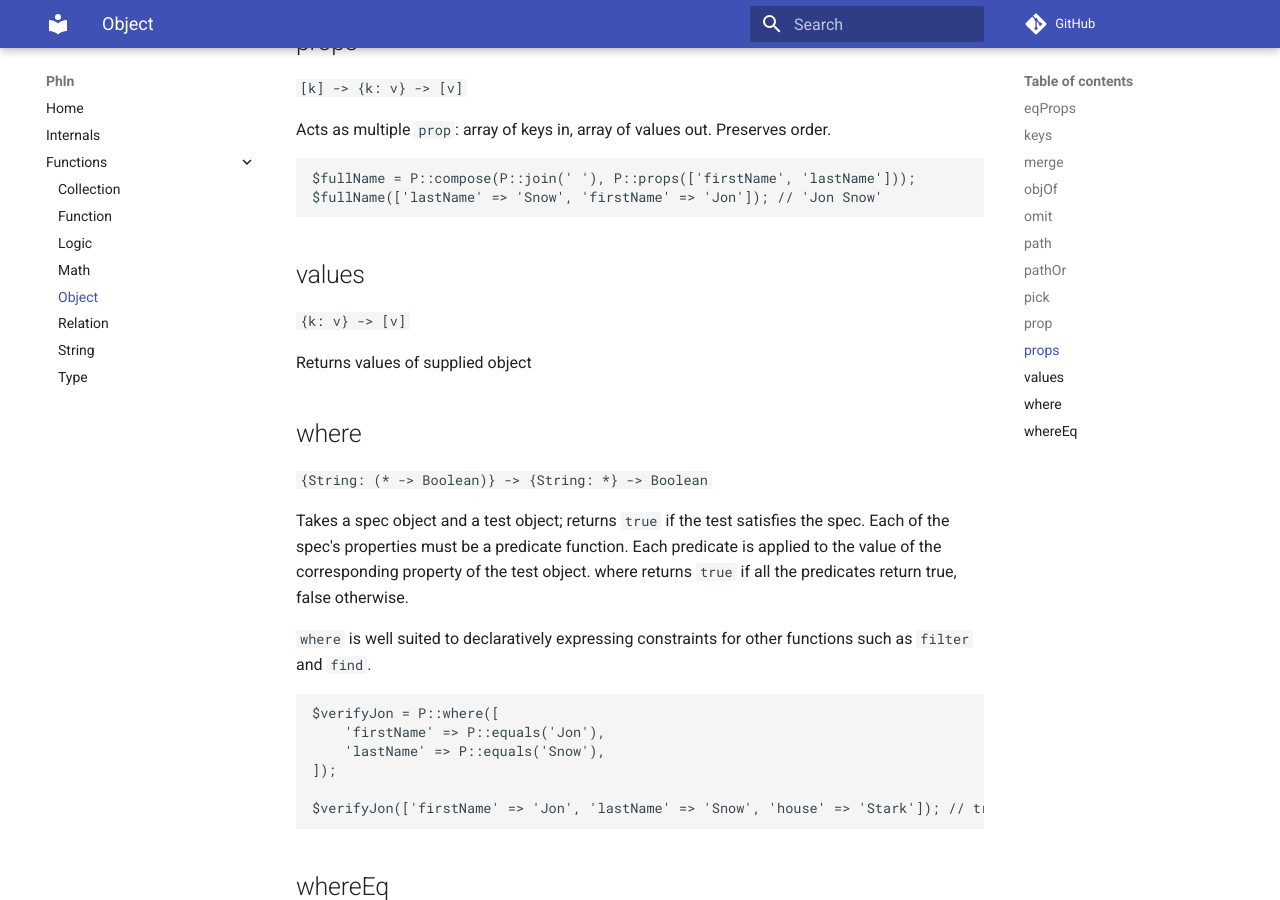
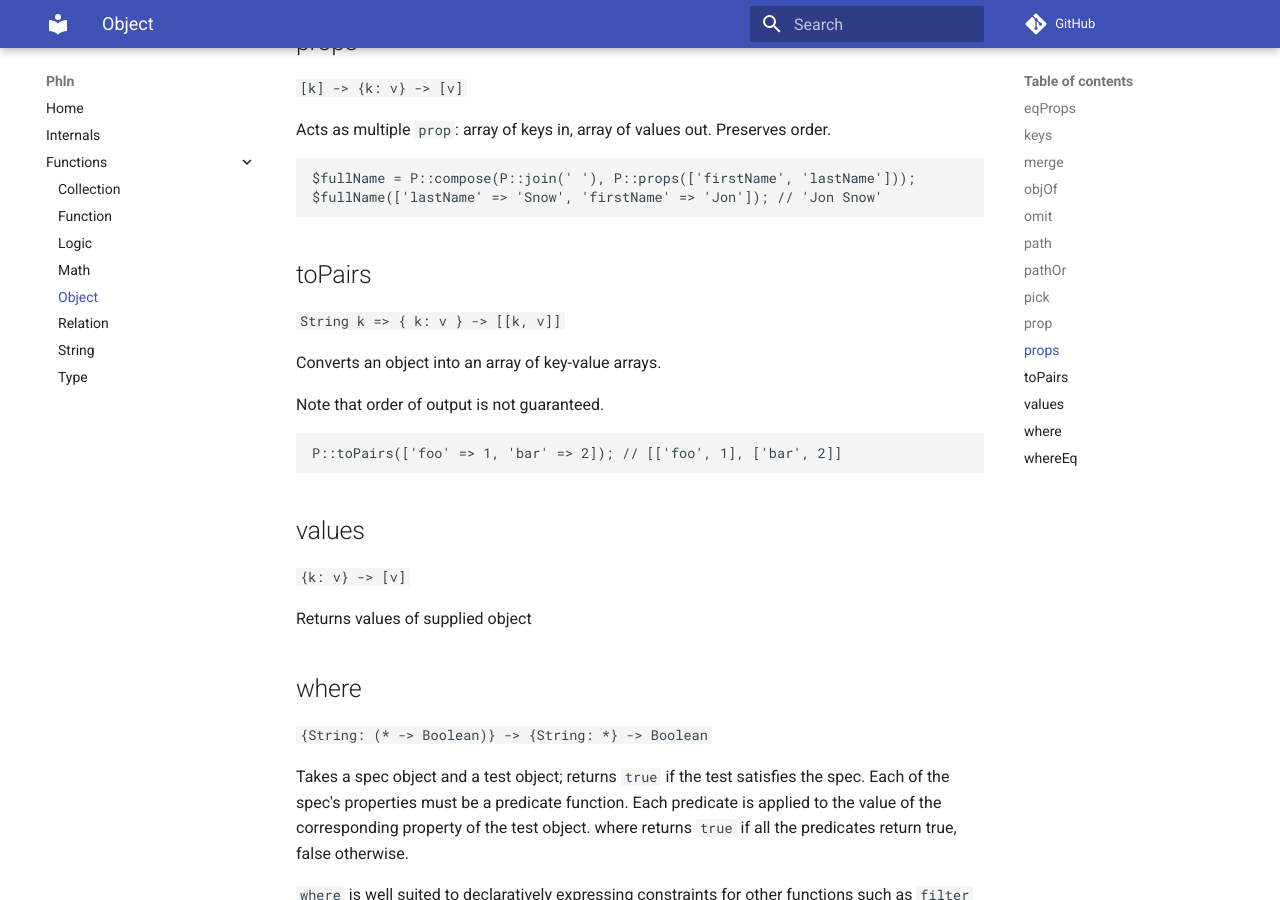
Before and after one commit to baethon/phln, an MkDocs documentation site: the page built from docs/functions/object.md, in a window 1280 px wide and 900 px high, scrolled down 2225 px. Built offline with MkDocs 1.6.1 and Material for MkDocs 9.7.7, drawn with Linux system fonts in a browser that asks for light colours; comment, search, counter and statistics services are not loaded.

Commit message:
Compile docs

````diff
--- a/docs/functions/object.md
+++ b/docs/functions/object.md
@@ -110,6 +110,17 @@ $fullName = P::compose(P::join(' '), P::props(['firstName', 'lastName']));
 $fullName(['lastName' => 'Snow', 'firstName' => 'Jon']); // 'Jon Snow'
 ```
 
+## toPairs
+`String k => { k: v } -> [[k, v]]`
+
+Converts an object into an array of key-value arrays.
+
+Note that order of output is not guaranteed.
+
+```php
+P::toPairs(['foo' => 1, 'bar' => 2]); // [['foo', 1], ['bar', 2]]
+```
+
 ## values
 `{k: v} -> [v]`
 
````
Also changed, not shown: docs/functions/collection.md (+11 -0 lines).
